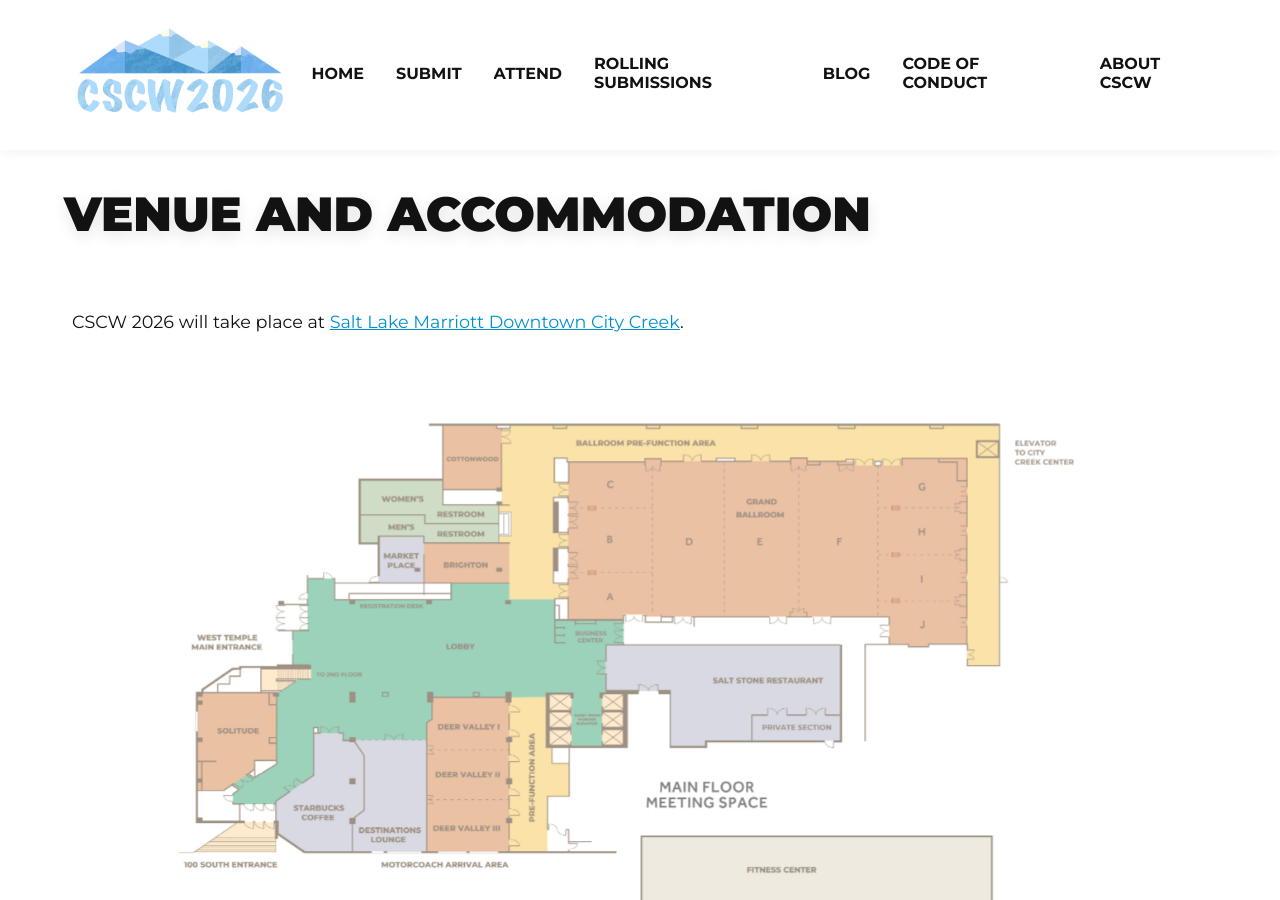
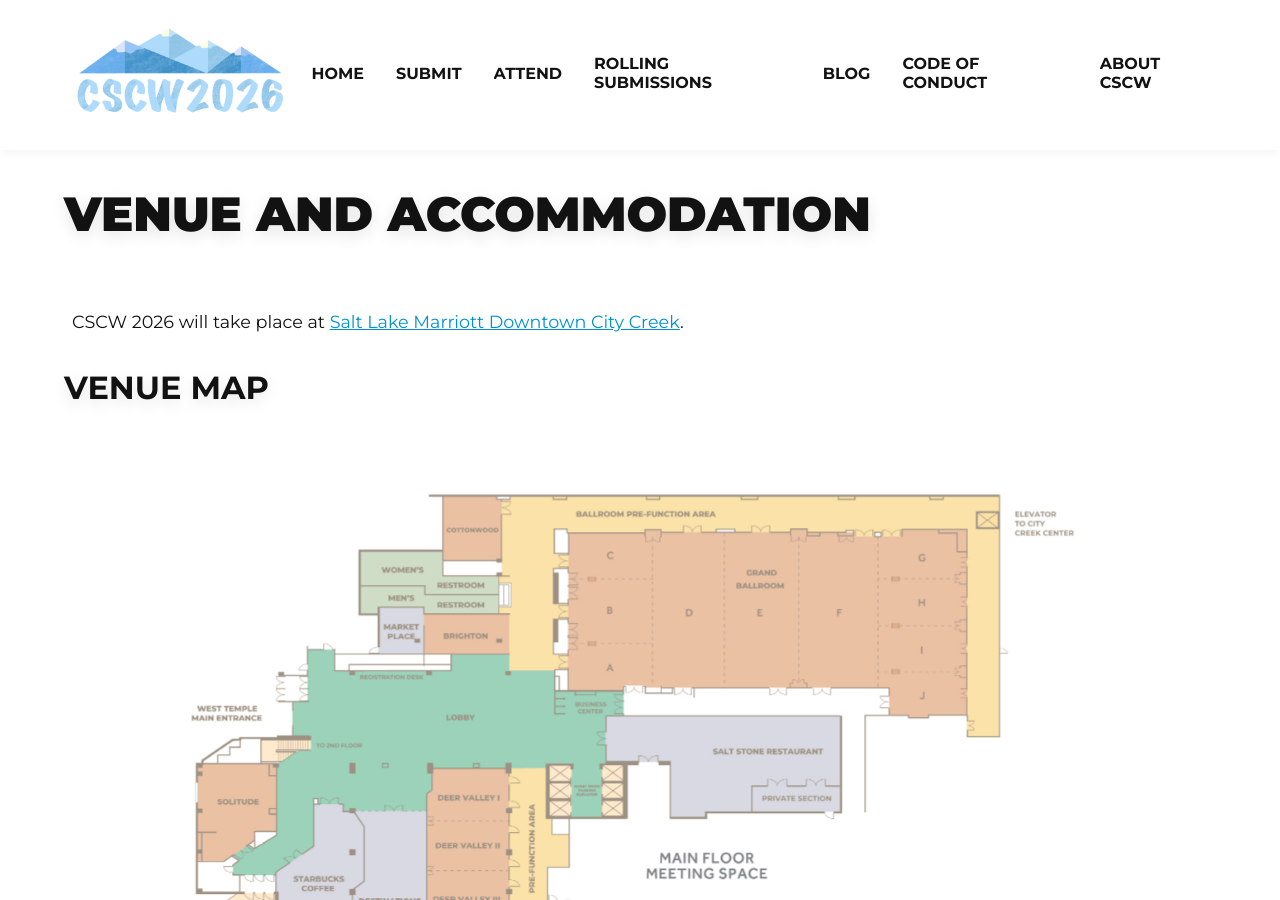
Before and after one commit to anthonypinter/cscw2026-website, a Jekyll site: the page built from venue.html, in a window 1280 px wide and 900 px high. Built offline with Jekyll 4.4.1, drawn with Linux system fonts in a browser that asks for light colours.

Commit message:
Update venue.html

```diff
--- a/venue.html
+++ b/venue.html
@@ -16,7 +16,7 @@ section_id: home
       <div class="page-text">
         CSCW 2026 will take place at <a href="https://www.marriott.com/en-us/hotels/slcut-salt-lake-marriott-downtown-at-city-creek/overview/">Salt Lake Marriott Downtown City Creek</a>.
       </div>
-
+      <h2>VENUE MAP</h2>
        <div class="page-text">
         <img src="images/layout.jpg" alt="A diagram showing the layout of the conference hotel">
       </div>
```
